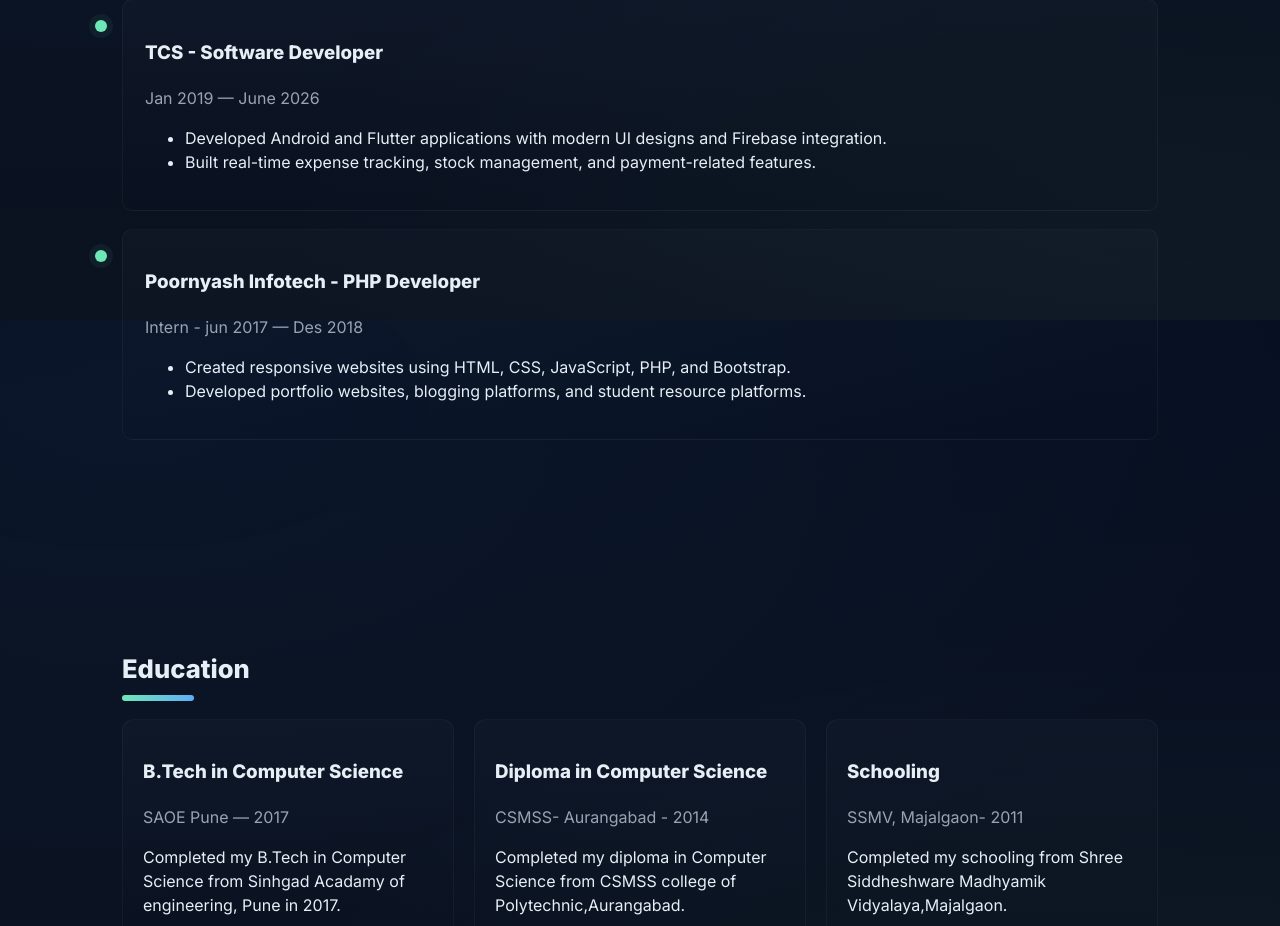
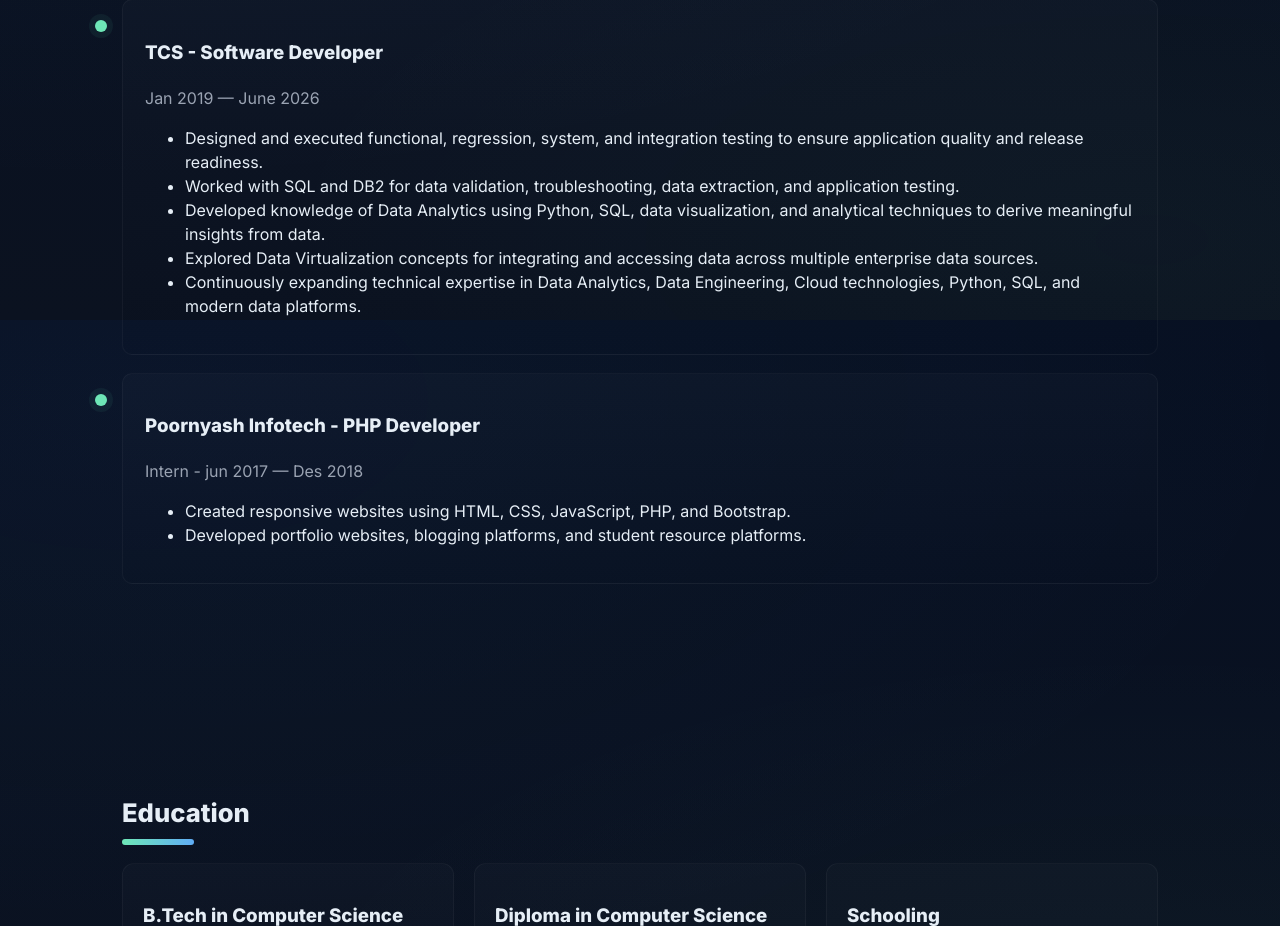
Before and after one commit to deepalibshinde2026-tech/Portfolio, a plain HTML site: page index.html in a window 1280 px wide. Shown: the part 1280-2206 px from the top of the page. Drawn offline with Linux system fonts and the light colour scheme.

Commit message:
Update index.html

```diff
--- a/index.html
+++ b/index.html
@@ -276,8 +276,16 @@
         <h3>TCS - Software Developer</h3>
         <p class="muted"> Jan 2019 — June 2026</p>
         <ul>
-          <li>Developed Android and Flutter applications with modern UI designs and Firebase integration.</li>
-          <li>Built real-time expense tracking, stock management, and payment-related features.</li>
+
+<li>Designed and executed functional, regression, system, and integration testing to ensure application quality and release readiness.</li>
+
+<li>Worked with SQL and DB2 for data validation, troubleshooting, data extraction, and application testing.</li>
+
+<li>Developed knowledge of Data Analytics using Python, SQL, data visualization, and analytical techniques to derive meaningful insights from data.</li>
+
+<li>Explored Data Virtualization concepts for integrating and accessing data across multiple enterprise data sources.</li>
+
+<li>Continuously expanding technical expertise in Data Analytics, Data Engineering, Cloud technologies, Python, SQL, and modern data platforms.</li>
         </ul>
       </article>
 
```
